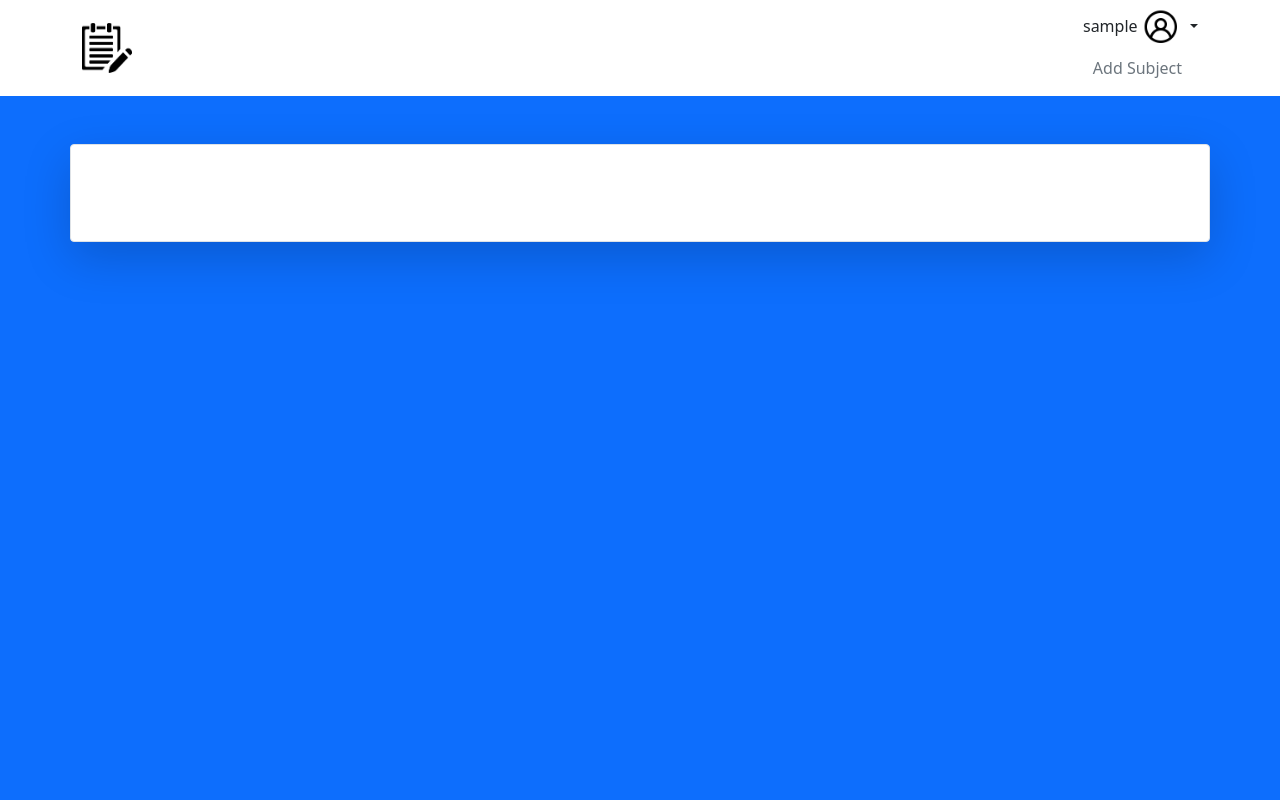
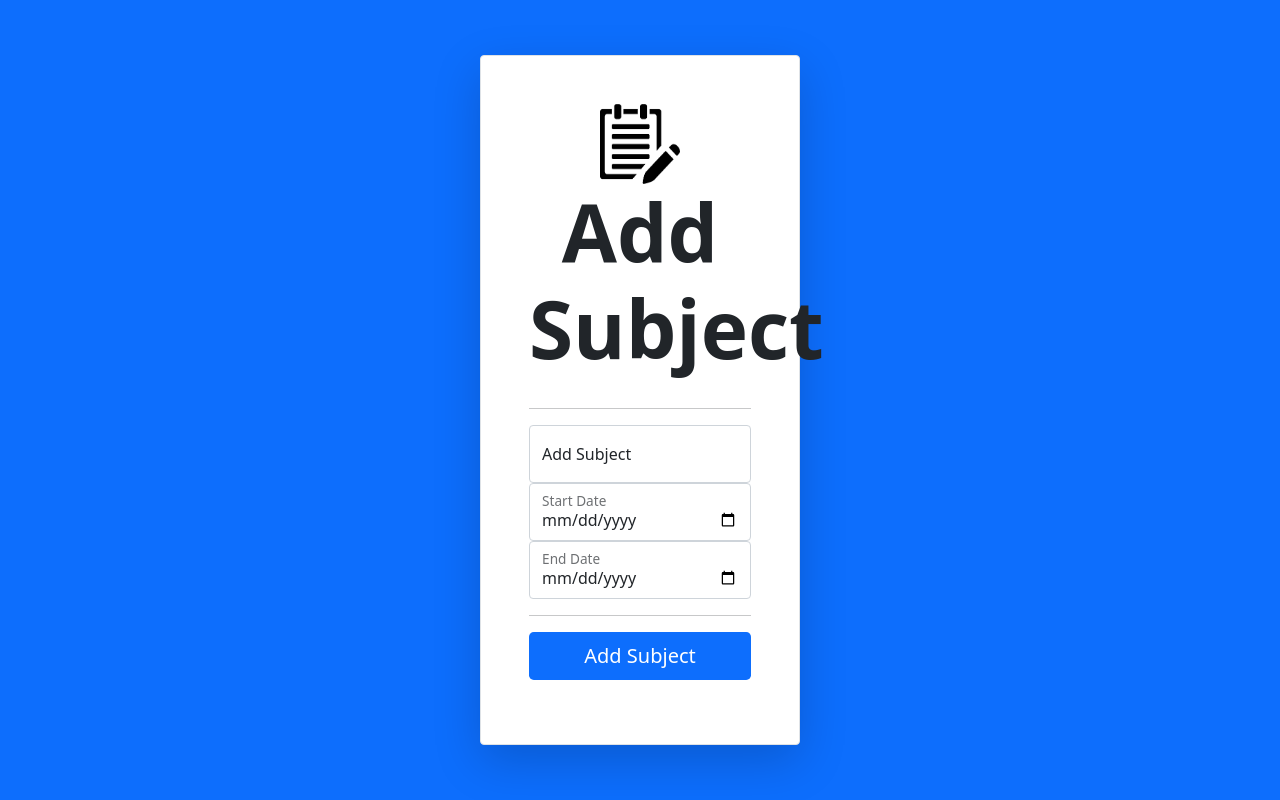
Before and after one commit to JacobTheRanga/13com-assessment, a Flask app: page /addsubject in a window 1280 px wide. Run offline with Flask 2, Linux system fonts and the light colour scheme; the visitor is signed in with stand-in values (Sample User, id 1); some libraries are stand-ins or nearby versions.

Commit message:
add subject

```diff
--- a/app.py
+++ b/app.py
@@ -52,9 +52,38 @@ def register():
     if request.method != 'POST':
         return render_template('/register.html')
 
+def permission(role):
+    if role == 'admin':
+        return True
+    return False
+
 @app.route('/addsubject', methods = ['get', 'post'])
 def addSubject():
-    return render_template('/layout.html')
+    if permission(session['role']) is False:
+        return redirect(url_for('home'))
+    if request.method != 'POST':
+        return render_template('/addSubject.html')
+    with connection.cursor() as cursor:
+        cursor.execute('insert into subjects (\
+                        subjectname,\
+                        startdate,\
+                        enddate\
+                        )\
+                        values (%s, %s, %s)',
+                        (
+                            request.form['addSubject'],
+                            request.form['startDate'],
+                            request.form['endDate']
+                        ))
+        connection.commit()
+        return redirect(url_for('home'))
+
+@app.route('/editsubject', methods = ['get', 'post'])
+def editSubject():
+    if permission(session['role']) is False:
+        return redirect(url_for('home'))
+    if request.method != 'POST':
+        return render_template('/editSubject.html')
 
 if __name__ == "__main__":
     app.run(host='localhost', port=5555)
--- /dev/null
+++ b/templates/addSubject.html
@@ -0,0 +1,20 @@
+{% extends 'form.html' %}
+
+{% block title %}Add Subject{% endblock %}
+
+{% block form %}
+<div class="form-floating">
+    <input type="text" name="addSubject" class="form-control" id="addSubject" placeholder="Add Subject">
+    <label for="addSubject">Add Subject</label>
+</div>
+<div class="form-floating">
+    <input type="date" name="startDate" class="form-control" id="startDate" placeholder="startDate">
+    <label for="startDate">Start Date</label>
+</div>
+<div class="form-floating">
+    <input type="date" name="endDate" class="form-control" id="endDate" placeholder="endDate">
+    <label for="endDate">End Date</label>
+</div>
+<hr class="my-3">
+<button class="w-100 btn btn-lg bg-primary text-white" type="submit">Add Subject</button>
+{% endblock %}
--- a/templates/form.html
+++ b/templates/form.html
@@ -5,7 +5,7 @@
     <form method="post">
         <img src="{{url_for('static', filename='img/subject.png')}}" height="80" width="80">
         <p class="display-1 fw-bold pb-3">{% block title %}{% endblock %}</p>
-
+        <hr class="my-3">
         {% block form %}{% endblock %}
         <p class="text-danger" id="errorMessage" error="{{error}}"></p>
     </form>
--- a/templates/layout.html
+++ b/templates/layout.html
@@ -10,20 +10,18 @@
           </a>
 
           <ul class="nav col-12 col-lg-auto my-2 justify-content-center my-md-0 text-small">
+            {% if session['role'] == 'admin' %}
+            <li>
+              <a href="{{url_for('addSubject')}}" class="nav-link text-secondary">
+                Add Subject
+              </a>
+            </li>
+            {% endif %}
             <div class="dropdown text-end">
               <a href="#" class="d-block link-dark text-decoration-none dropdown-toggle" id="dropdownUser1" data-bs-toggle="dropdown" aria-expanded="false">
                 {{session['user']}}
                 <img src="{{url_for('static', filename='img/account.png')}}" alt="account" width="40" height="40" class="rounded-circle">
               </a>
-              <ul class="nav col-12 col-lg-auto my-2 justify-content-center my-md-0 text-small">
-                {% if session['role'] == 'admin' %}
-                <li>
-                  <a href="{{url_for('addSubject')}}" class="nav-link text-secondary">
-                    Add Subject
-                  </a>
-                </li>
-                {% endif %}
-              </ul>
               <ul class="dropdown-menu text-small" aria-labelledby="dropdownUser1">
                 <li><a class="dropdown-item" href="#">Dashboard</a></li>
                 <li><hr class="dropdown-divider"></li>
--- a/templates/login.html
+++ b/templates/login.html
@@ -3,7 +3,6 @@
 {% block title %}Login{% endblock %}
 
 {% block form %}
-<hr class="my-3">
 <div class="form-floating">
     <input type="text" name="email" class="form-control" id="email" placeholder="Email">
     <label for="email">Email</label>
--- a/templates/register.html
+++ b/templates/register.html
@@ -3,7 +3,6 @@
 {% block title %}Sign Up{% endblock %}
 
 {% block form %}
-<hr class="my-3">
 <div class="form-floating">
     <input type="email" name="email" class="form-control" id="floatingInput" placeholder="Email">
     <label for="floatingInput">Email</label>
```
Also changed, not shown: templates/editSubject.html (added).
